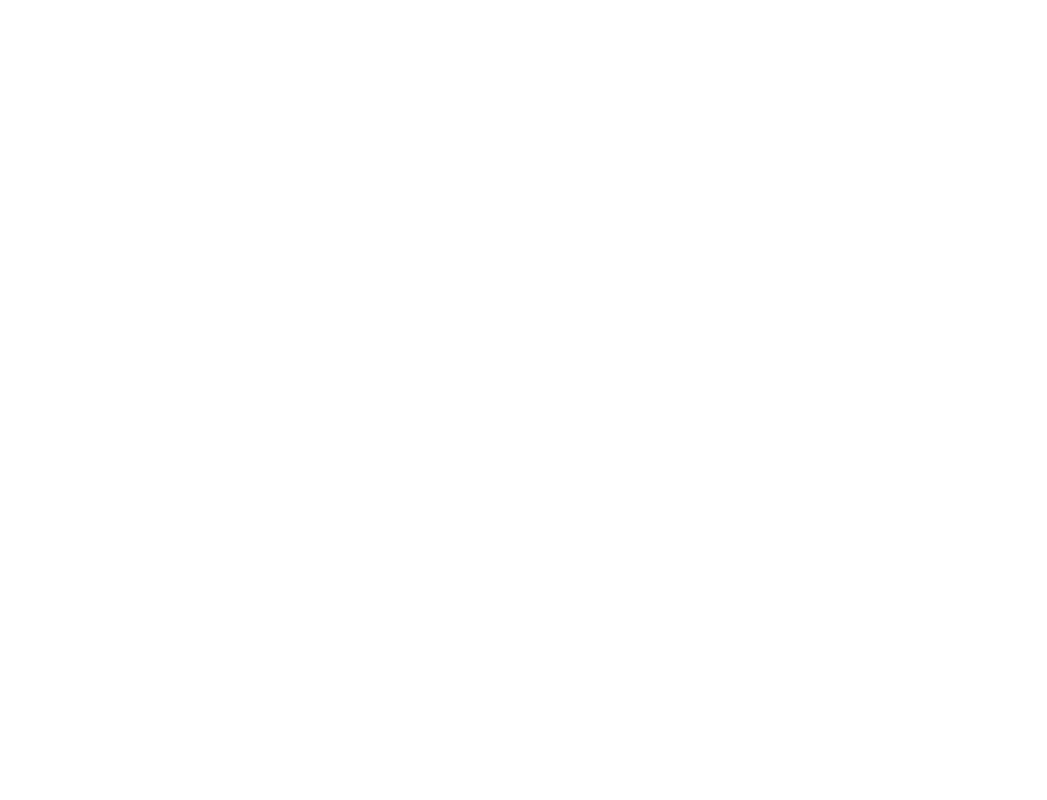
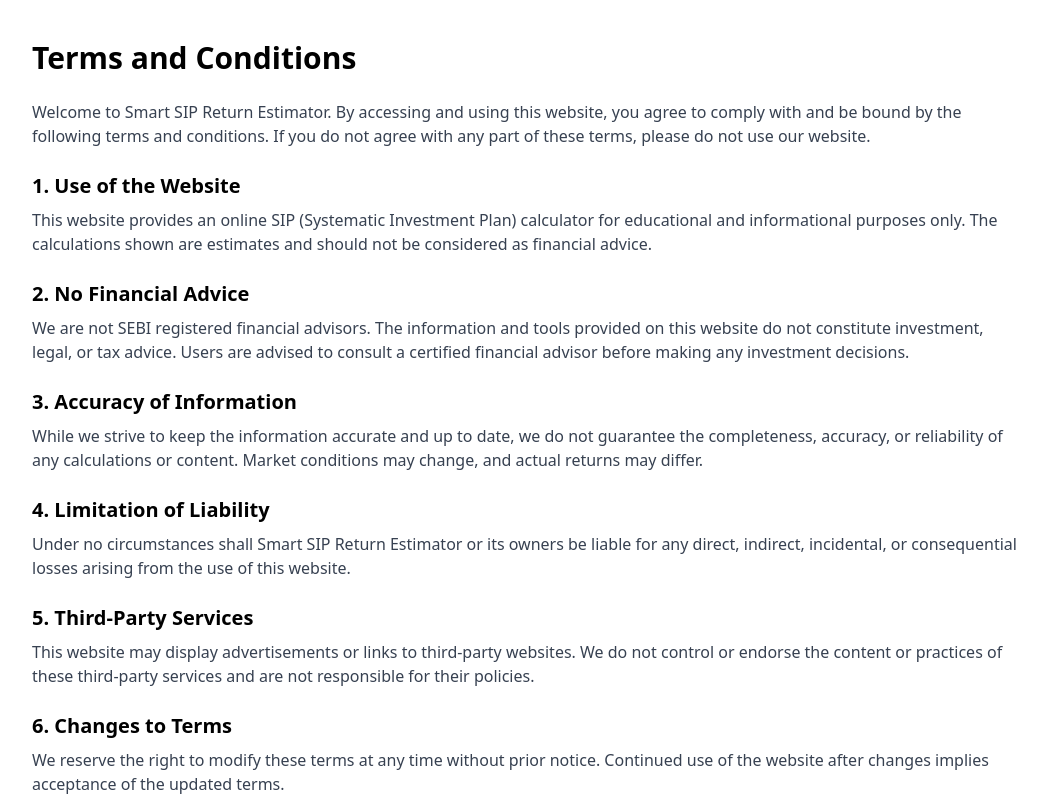
Before and after one commit to vaibhav0921/sip-calculator, a React (Vite) app: page /terms in a window 1280 px wide. Before the commit this address had no page. Shown: the top 800 px of the page, without its empty margins (112-1159 px from the left). Built offline with nearby package versions, Linux system fonts and the light colour scheme.

Commit message:
added terms page

```diff
--- a/src/App.tsx
+++ b/src/App.tsx
@@ -3,8 +3,7 @@
 import About from "./pages/AboutUs";
 import Contact from "./pages/ContactUs";
 import PrivacyPolicy from "./pages/PrivacyPolicy";
-
-
+import Terms from "./pages/Terms";
 const App: React.FC = () => {
   return (
     <BrowserRouter>
@@ -13,6 +12,7 @@
         <Route path="/about" element={<About />} />
         <Route path="/contact" element={<Contact />} />
         <Route path="/privacy-policy" element={<PrivacyPolicy />} />
+        <Route path="/terms" element={<Terms />} />
       </Routes>
     </BrowserRouter>
   );
--- /dev/null
+++ b/src/pages/Terms.tsx
@@ -0,0 +1,68 @@
+const Terms = () => {
+    return (
+        <div className="max-w-5xl mx-auto px-4 py-10">
+            <h1 className="text-3xl font-bold mb-6">Terms and Conditions</h1>
+
+            <p className="mb-4 text-gray-700">
+                Welcome to Smart SIP Return Estimator. By accessing and using this website,
+                you agree to comply with and be bound by the following terms and conditions.
+                If you do not agree with any part of these terms, please do not use our website.
+            </p>
+
+            <h2 className="text-xl font-semibold mt-6 mb-2">1. Use of the Website</h2>
+            <p className="text-gray-700 mb-4">
+                This website provides an online SIP (Systematic Investment Plan) calculator
+                for educational and informational purposes only. The calculations shown are
+                estimates and should not be considered as financial advice.
+            </p>
+
+            <h2 className="text-xl font-semibold mt-6 mb-2">2. No Financial Advice</h2>
+            <p className="text-gray-700 mb-4">
+                We are not SEBI registered financial advisors. The information and tools
+                provided on this website do not constitute investment, legal, or tax advice.
+                Users are advised to consult a certified financial advisor before making
+                any investment decisions.
+            </p>
+
+            <h2 className="text-xl font-semibold mt-6 mb-2">3. Accuracy of Information</h2>
+            <p className="text-gray-700 mb-4">
+                While we strive to keep the information accurate and up to date, we do not
+                guarantee the completeness, accuracy, or reliability of any calculations or
+                content. Market conditions may change, and actual returns may differ.
+            </p>
+
+            <h2 className="text-xl font-semibold mt-6 mb-2">4. Limitation of Liability</h2>
+            <p className="text-gray-700 mb-4">
+                Under no circumstances shall Smart SIP Return Estimator or its owners be
+                liable for any direct, indirect, incidental, or consequential losses arising
+                from the use of this website.
+            </p>
+
+            <h2 className="text-xl font-semibold mt-6 mb-2">5. Third-Party Services</h2>
+            <p className="text-gray-700 mb-4">
+                This website may display advertisements or links to third-party websites.
+                We do not control or endorse the content or practices of these third-party
+                services and are not responsible for their policies.
+            </p>
+
+            <h2 className="text-xl font-semibold mt-6 mb-2">6. Changes to Terms</h2>
+            <p className="text-gray-700 mb-4">
+                We reserve the right to modify these terms at any time without prior notice.
+                Continued use of the website after changes implies acceptance of the updated
+                terms.
+            </p>
+
+            <h2 className="text-xl font-semibold mt-6 mb-2">7. Contact Us</h2>
+            <p className="text-gray-700">
+                If you have any questions about these Terms and Conditions, please contact us
+                via the Contact page.
+            </p>
+
+            <p className="text-sm text-gray-500 mt-8">
+                Last updated: January 2025
+            </p>
+        </div>
+    );
+};
+
+export default Terms;
```
